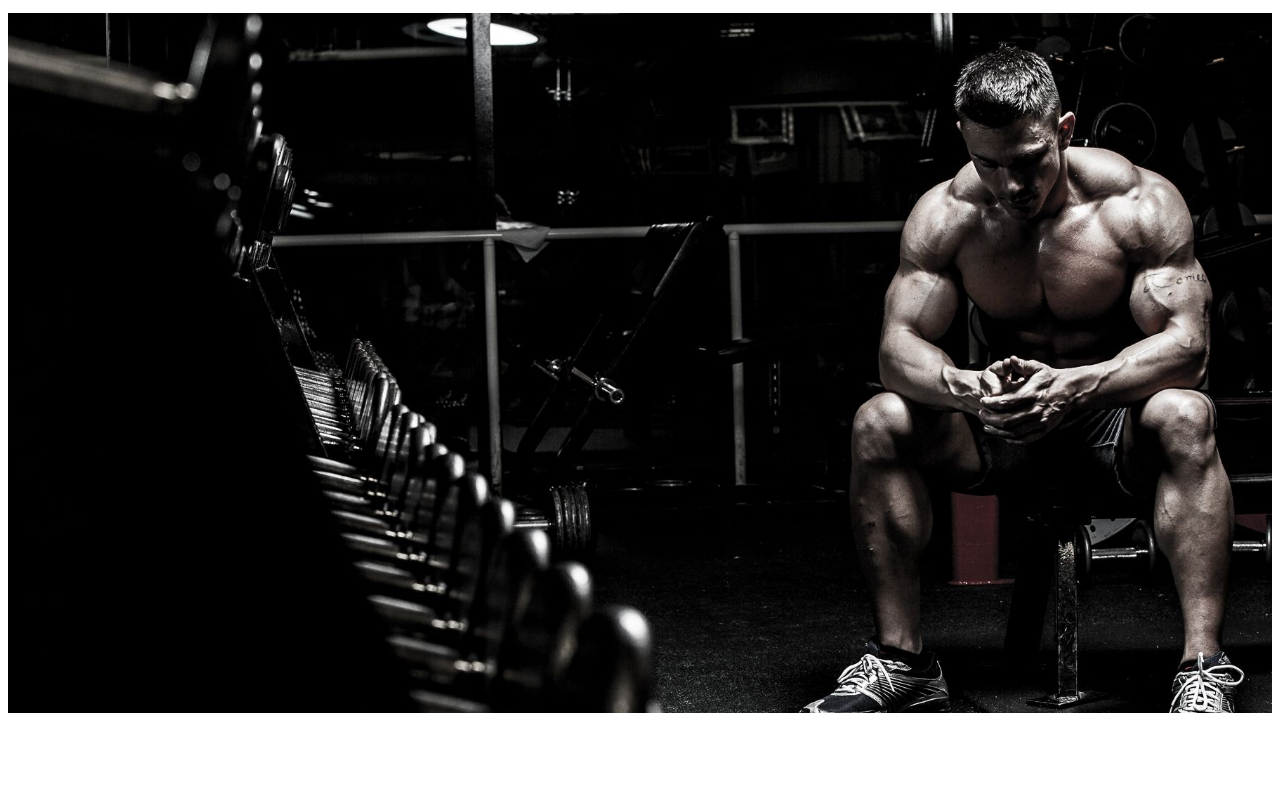
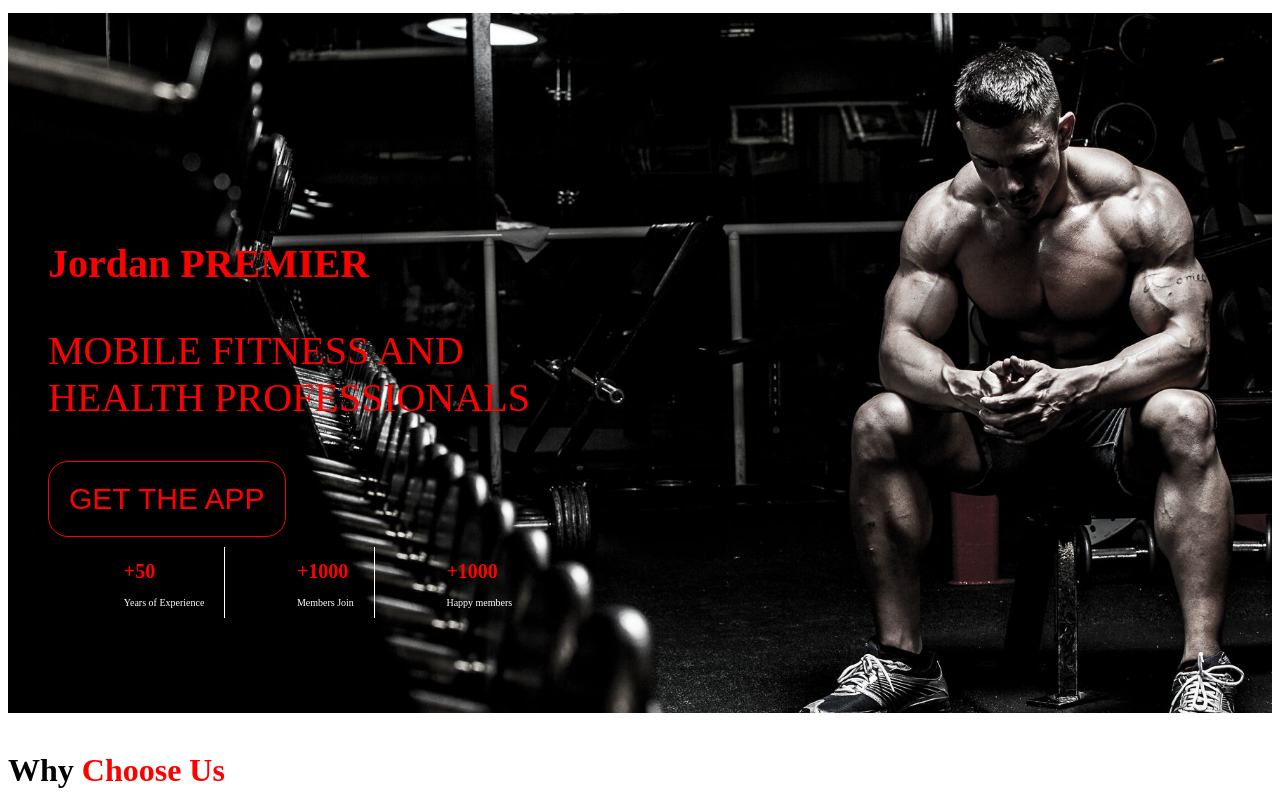
Before and after one commit to IbrahemAbuAmoud/Front-end2024, a plain HTML site: page index.html in a window 1280 px wide. Shown: the part 79-890 px from the top of the page. Before the commit the page ends 800 px from the top, so only its background shows below. Drawn offline with Linux system fonts and the light colour scheme.

Commit message:
makeing web page

```diff
--- a/css/css2.css
+++ b/css/css2.css
@@ -21,3 +21,57 @@ a{
     background-repeat: no-repeat;
     background-size:cover ;
 }
+.title{
+    color: red;
+    padding-top: 100px;
+    font-size:40px ;
+
+}
+.firstbody{
+    padding-top: 100px;
+    font-size: 40px;
+    color: white;
+    padding-left:40px ;
+    width: 500px;
+}
+
+.redcolor{
+    color: red;
+}
+
+.app{
+    font-size: 30px;
+    padding: 20px;
+    border: 1px solid red;
+    background-color: rgba(0,0,0,0);
+    border-radius: 20px;
+}
+
+.app:hover{
+    background-color: whitesmoke;
+}
+
+.newUl{
+    font-size: 10px;
+    color: red;
+    display: flex;
+    flex-direction: row;
+    justify-content: space-around;
+    align-items: start;
+}
+.withBorder{
+    list-style-type: none;
+    border-right: 1px solid white;
+    padding-right: 20px;
+
+}
+.colorWhite{
+    color: white;
+}
+li{
+    list-style-type: none;
+}
+#second{
+align-items: center;
+
+}
--- a/index.html
+++ b/index.html
@@ -3,8 +3,9 @@
 <head>
     <meta charset="UTF-8">
     <meta name="viewport" content="width=device-width, initial-scale=1.0">
-    <title>Home</title>
+    <title>gym site</title>
     <link rel="stylesheet" href="./css/css2.css">
+    <link rel="shortcut icon" href="./gym logo.jpg" type="image/x-icon">
 </head>
 <body>
     <div id="navMain">
@@ -22,7 +23,32 @@
 
     <div id="contact">
         <div id="first">
+            <div class="firstbody">
+            <h1 class="title">Jordan PREMIER </h1>
+            <p class="redcolor">MOBILE FITNESS AND HEALTH PROFESSIONALS</p>
+            <button class="redcolor app">GET THE APP</button>
+            <ul class="newUl">
+                <li class="withBorder">
+                    <h1>+50</h1>
+                    <p class="colorWhite">Years of Experience</p>
+                </li>
+                <li class="withBorder">
+                    <h1>+1000</h1>
+                    <p class="colorWhite">Members Join</p>
+                </li>
+                <li>
+                    <h1>+1000</h1>
+                    <p class="colorWhite">Happy members</p>
+                </li>
+            </ul>
+        </div>
 
+        </div>
+        <br>
+        <div id="second">
+            <div id="second">
+                <h1 id="second">Why <span class="redcolor">Choose Us</span></h1>
+            </div>
         </div>
 
     </div>
```
Also changed, not shown: gym logo.jpg (added).
